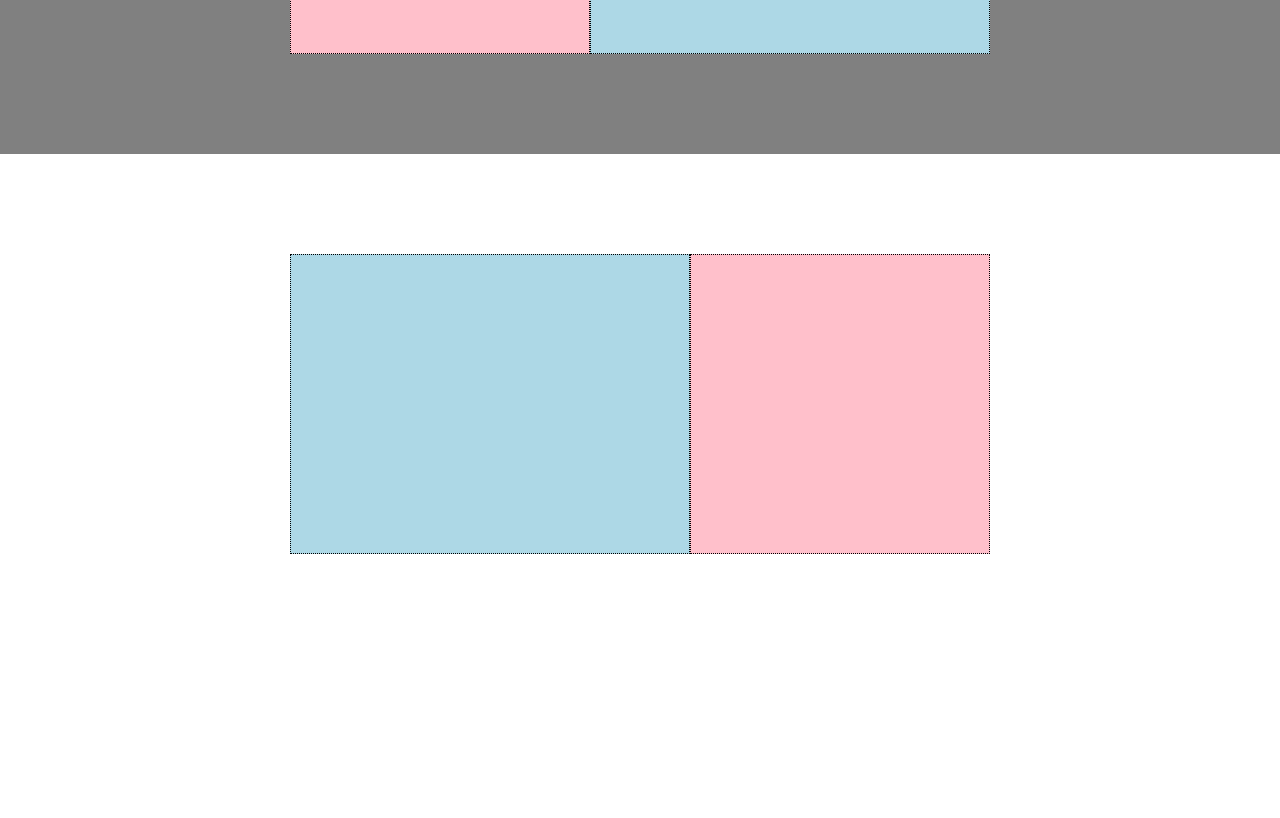
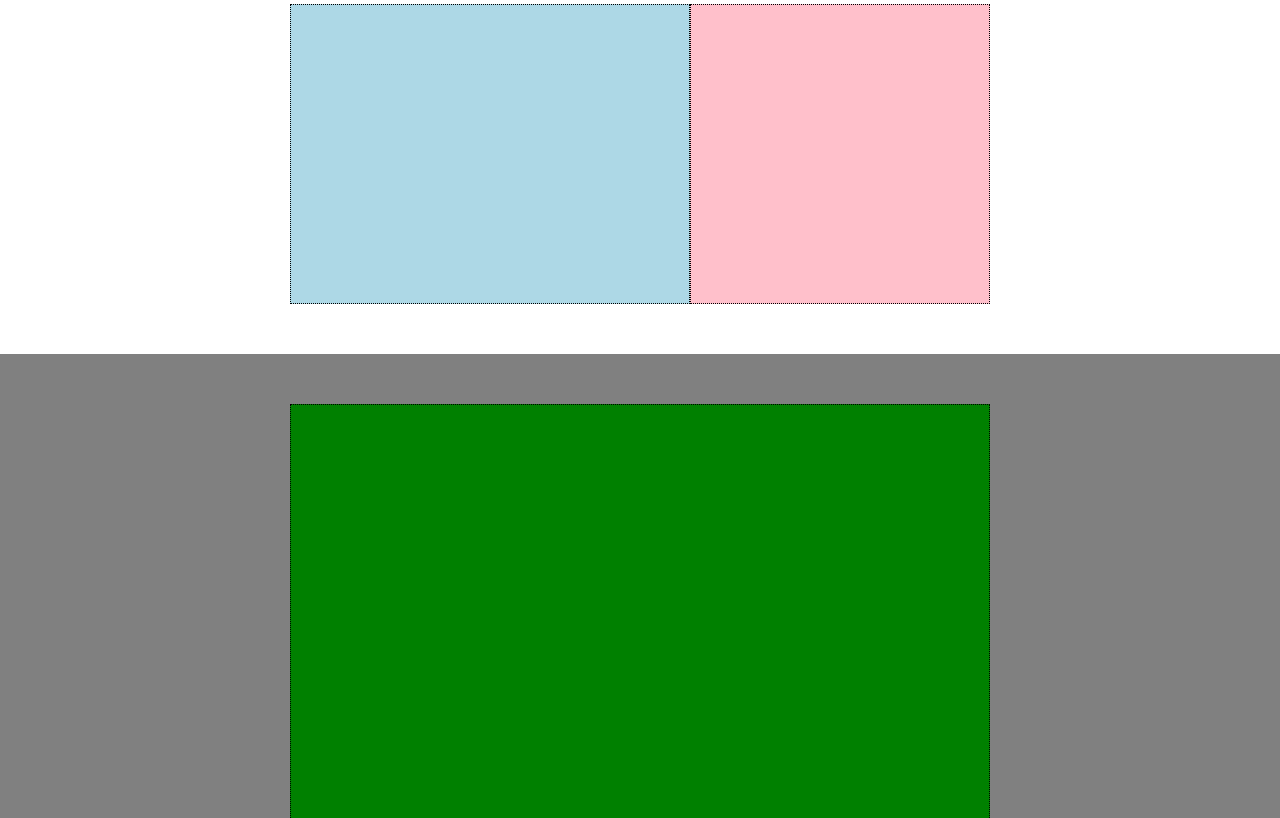
Before and after one commit to AndreaDeGiorgi00/htmlcss-struttura-discord, a plain HTML site: page index.html in a window 1280 px wide. Shown: the part 1362-2180 px from the top of the page. Before the commit the page ends 2016 px from the top, so only its background shows below. Drawn offline with Linux system fonts and the light colour scheme.

Commit message:
main completo

```diff
--- a/index.html
+++ b/index.html
@@ -23,24 +23,29 @@
 
    <main>
 
-        <div class="contenitore al-max ">
+        <div class="contenitore ">
             <div class="contenuto al-min s b"></div>
             <div class="contenuto al-min d b"></div>
 
         </div>
 
-        <div class="contenitore  c al-max ">
+        <div class="contenitore  c ">
             <div class="contenuto al-min d b"></div>
             <div class="contenuto al-min s b"></div>
 
         </div>
 
-        <div class="contenitore al-max ">
+        <div class="contenitore ">
             <div class="contenuto al-min s b"></div>
             <div class="contenuto al-min d b"></div>
 
         </div>
 
+        <div class="contenitore  c ">
+            <div class="contenuto b tante-informazioni g lar-max"></div>
+        </div>
+
+        <div class="conteni"></div>
    </main>
 
 
--- a/style.css
+++ b/style.css
@@ -11,11 +11,10 @@
     border: 1px dotted black;
 }
 
-.al-max{
 
-    height: 500px;
+.lar-max{
+    flex-basis: 700px;
 }
-
 
 .al-min{
     height: 300px;
@@ -90,13 +89,20 @@ main{
 
 
 /*utilities*/
+
+
+.g{
+    background-color: green;
+}
+
 .d{
+
     background-color: pink;
     flex-basis:300px
 }
 .s{
-     background-color: lightblue;
-     flex-basis: 400px;
+    background-color: lightblue;
+    flex-basis: 400px;
 }
 
 .c{
@@ -109,5 +115,10 @@ main{
     display: flex;
     justify-content: center;
     align-items: center;
+    padding:50px 30px;
 
 }
+
+.tante-informazioni{
+    height: 800px;
+}
```
